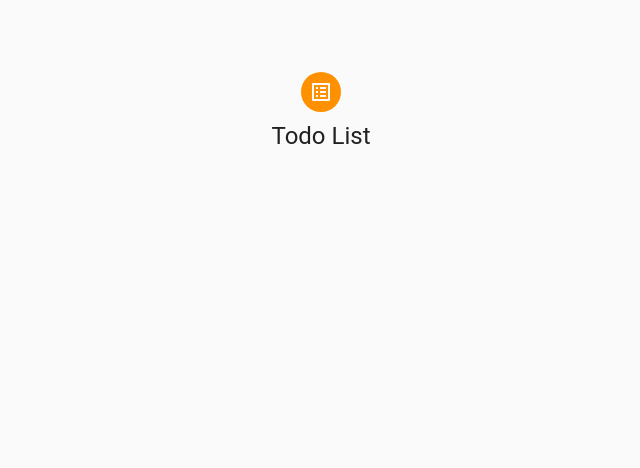
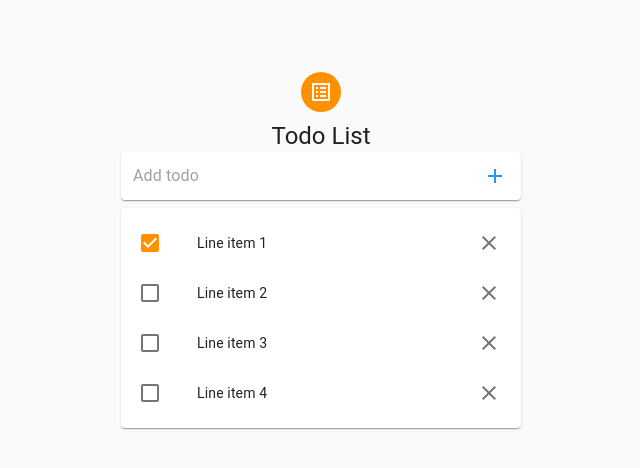
Before and after one commit to snr-lab/react-redux-mui, a React (Create React App) app: page /todo in a window 1280 px wide. Shown: the top 468 px of the page, without its empty margins (319-959 px from the left). Built offline with nearby package versions, Linux system fonts and the light colour scheme.

Commit message:
Adding Todo component

```diff
--- /dev/null
+++ b/db.json
@@ -0,0 +1,5 @@
+{
+    "todos": [
+        {"id": 1, "task": "Shopping", "done": false}
+    ]
+}
--- a/package.json
+++ b/package.json
@@ -14,6 +14,7 @@
     "@types/react-dom": "^17.0.0",
     "@types/react-router": "^5.1.11",
     "@types/react-router-dom": "^5.1.7",
+    "json-server": "^0.16.3",
     "react": "^17.0.1",
     "react-dom": "^17.0.1",
     "react-router": "^5.2.0",
@@ -26,7 +27,8 @@
     "start": "react-scripts start",
     "build": "react-scripts build",
     "test": "react-scripts test",
-    "eject": "react-scripts eject"
+    "eject": "react-scripts eject",
+    "start-api": "json-server --watch db.json --port 3001 --delay 1000"
   },
   "eslintConfig": {
     "extends": [
--- a/src/App.tsx
+++ b/src/App.tsx
@@ -4,8 +4,8 @@ import { BrowserRouter as Router } from 'react-router-dom';
 import { CssBaseline, ThemeProvider } from '@material-ui/core';
 
 import CustomTheme from "./theme/custom-theme";
-import Info from "./components/Info";
-import Todo from "./components/Todo";
+import Info from "./pages/Info";
+import Todo from "./pages/Todo";
 
 function App() {
   return (
--- /dev/null
+++ b/src/components/TaskForm.tsx
@@ -0,0 +1,39 @@
+import React from 'react';
+import { makeStyles } from '@material-ui/core/styles';
+import { IconButton, InputBase, Paper} from '@material-ui/core';
+import { Add } from '@material-ui/icons';
+
+const useStyles = makeStyles((theme) => ({
+  root: {
+    padding: '2px 4px',
+    display: 'flex',
+    alignItems: 'center',
+    width: 400,
+  },
+  input: {
+    marginLeft: theme.spacing(1),
+    flex: 1,
+  },
+  iconButton: {
+    padding: 10,
+  }
+}));
+
+const Login: React.FC = () => {
+  const classes = useStyles();
+
+  return (
+      <Paper component="form" className={classes.root}>
+        <InputBase
+          className={classes.input}
+          placeholder="Add todo"
+          inputProps={{ 'aria-label': 'Add todo' }}
+        />
+        <IconButton type="submit" color="primary" className={classes.iconButton} aria-label="directions">
+          <Add />
+        </IconButton>
+      </Paper>
+  );
+}
+
+export default Login;
--- /dev/null
+++ b/src/components/TaskList.tsx
@@ -0,0 +1,64 @@
+import React from 'react';
+import { makeStyles } from '@material-ui/core/styles';
+import { Checkbox, IconButton, List, ListItem, ListItemIcon, ListItemSecondaryAction, ListItemText, Paper} from '@material-ui/core';
+import { Close } from '@material-ui/icons';
+
+const useStyles = makeStyles((theme) => ({
+  root: {
+    marginTop: theme.spacing(1),
+    padding: '2px 4px',
+    display: 'flex',
+    width: 400,
+  },
+  list: {
+    width: "100%"
+  }
+}));
+
+const Login: React.FC = () => {
+  const classes = useStyles();
+  const [checked, setChecked] = React.useState([0]);
+
+  const handleToggle = (value: number) => () => {
+    const currentIndex = checked.indexOf(value);
+    const newChecked = [...checked];
+
+    if (currentIndex === -1) {
+      newChecked.push(value);
+    } else {
+      newChecked.splice(currentIndex, 1);
+    }
+    setChecked(newChecked);
+  };
+
+  return (
+    <Paper className={classes.root}>
+      <List className={classes.list}>
+        {[0, 1, 2, 3].map((value) => {
+          const labelId = `checkbox-list-label-${value}`;
+          return (
+            <ListItem key={value} role={undefined} dense button >
+              <ListItemIcon onClick={handleToggle(value)}>
+                <Checkbox
+                  edge="start"
+                  checked={checked.indexOf(value) !== -1}
+                  tabIndex={-1}
+                  disableRipple
+                  inputProps={{ 'aria-labelledby': labelId }}
+                />
+              </ListItemIcon>
+              <ListItemText id={labelId} primary={`Line item ${value + 1}`} />
+              <ListItemSecondaryAction>
+                <IconButton edge="end" aria-label="comments">
+                  <Close />
+                </IconButton>
+              </ListItemSecondaryAction>
+            </ListItem>
+          );
+        })}
+      </List>
+    </Paper>
+  );
+}
+
+export default Login;
--- a/src/components/Todo/index.tsx
+++ b/src/pages/Todo/index.tsx
@@ -2,6 +2,8 @@ import React from 'react';
 import { makeStyles } from '@material-ui/core/styles';
 import { Avatar, Container, CssBaseline, Typography } from '@material-ui/core';
 import { ListAlt } from '@material-ui/icons';
+import TaskList from '../../components/TaskList';
+import TaskForm from '../../components/TaskForm';
 
 const useStyles = makeStyles((theme) => ({
     paper: {
@@ -13,10 +15,6 @@ const useStyles = makeStyles((theme) => ({
     avatar: {
       margin: theme.spacing(1),
       backgroundColor: theme.palette.secondary.main,
-    },
-    form: {
-      width: '100%', // Fix IE 11 issue.
-      marginTop: theme.spacing(1),
     }
 }));
 
@@ -33,9 +31,8 @@ const Login: React.FC = () => {
         <Typography component="h1" variant="h5">
           Todo List
         </Typography>
-        <form className={classes.form} noValidate>
-
-        </form>
+        <TaskForm />
+        <TaskList />
       </div>
     </Container>
   );
```
Also changed, not shown: src/pages/Info/index.tsx (renamed from src/components/Info/index.tsx), 1 other file (tests, documents, lock files or other folders).
